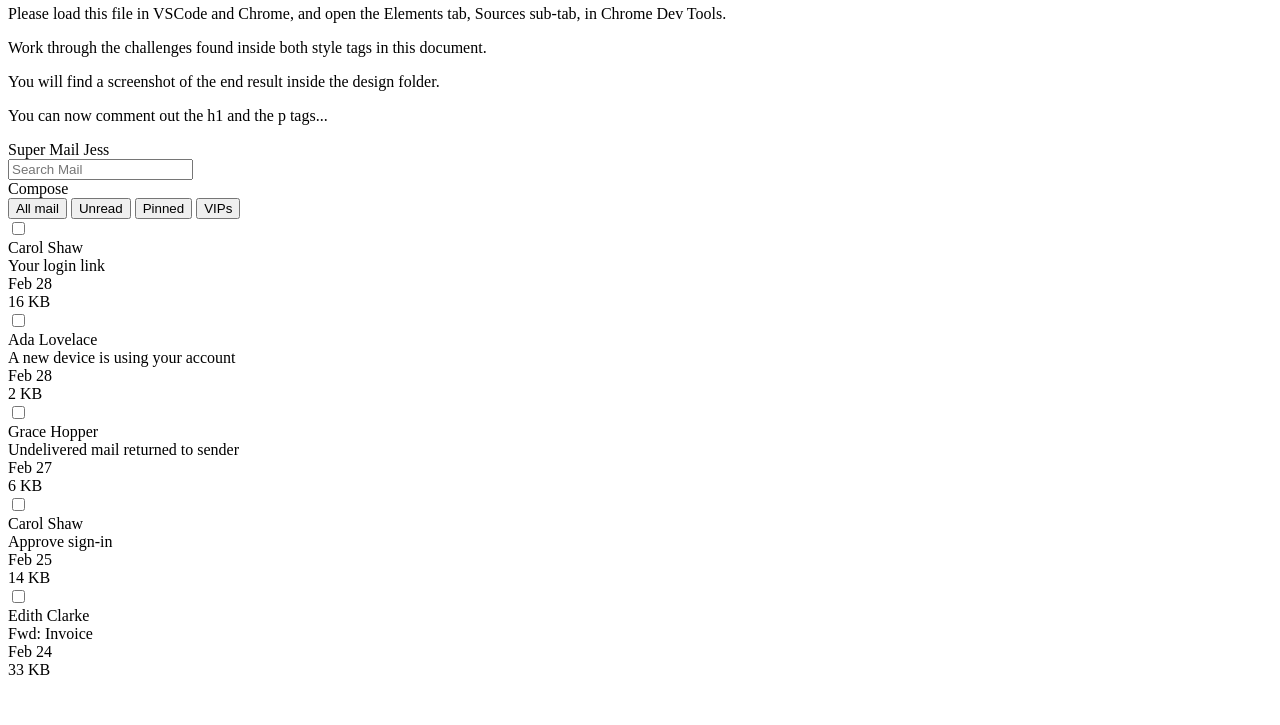
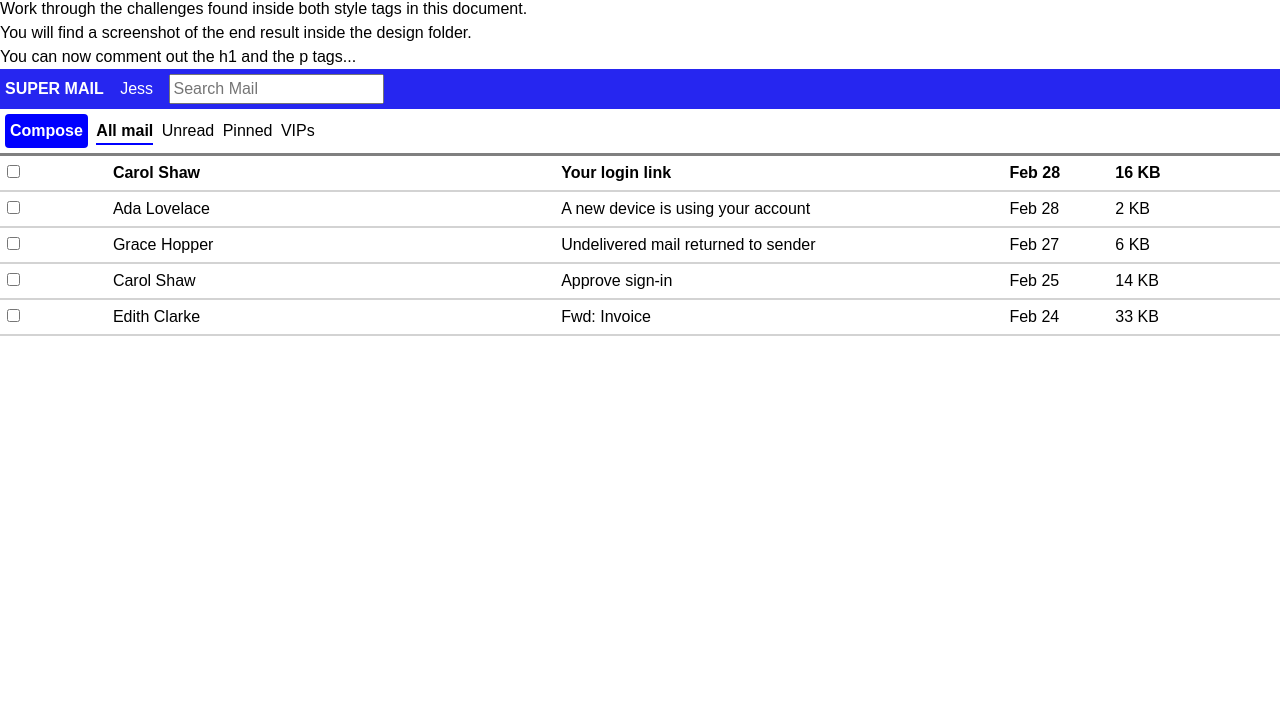
Before and after one commit to bloominstituteoftechnology/module-project-html-and-css-ii-chaunceyo, a plain HTML site: page index.html in a window 1280 px wide. Shown: the part 75-800 px from the top of the page. Drawn offline with Linux system fonts and the light colour scheme.

Commit message:
fininshed my project

```diff
--- a/index.html
+++ b/index.html
@@ -5,63 +5,192 @@
   <meta charset="UTF-8">
   <style>
     /* 👉 Task 1- Apply the reset found on this page: https://www.joshwcomeau.com/css/custom-css-reset/ */
+    /*
+  1. Use a more-intuitive box-sizing model.
+*/
+    *,
+    *::before,
+    *::after {
+      box-sizing: border-box;
+    }
 
+    /*
+  2. Remove default margin
+*/
+    * {
+      margin: 0;
+    }
+
+    /*
+  Typographic tweaks!
+  3. Add accessible line-height
+  4. Improve text rendering
+*/
+    body {
+      line-height: 1.5;
+      -webkit-font-smoothing: antialiased;
+    }
+
+    /*
+  5. Improve media defaults
+*/
+    img,
+    picture,
+    video,
+    canvas,
+    svg {
+      display: block;
+      max-width: 100%;
+    }
+
+    /*
+  6. Remove built-in form typography styles
+*/
+    input,
+    button,
+    textarea,
+    select {
+      font: inherit;
+    }
+
+    /*
+  7. Avoid text overflows
+*/
+    p,
+    h1,
+    h2,
+    h3,
+    h4,
+    h5,
+    h6 {
+      overflow-wrap: break-word;
+    }
+
+    /*
+  8. Create a root stacking context
+*/
+    #root,
+    #__next {
+      isolation: isolate;
+    }
   </style>
   <style>
     /* 👉 Task 2- Target the body element.
     Apply a font family of Arial to the body element.
     The font property is inherited by descendant (nested) elements. */
+    body {
+      font-family: Arial, Helvetica, sans-serif;
+    }
 
     /* 👉 Task 3- Target the element with id headerTop.
     Apply white color to the text, some padding using px or rem units, and a dark background color. */
+    #headerTop {
+      color: white;
+      padding: 5px;
+      background-color: rgb(38, 38, 240);
+    }
 
     /* 👉 Task 4- Target the divs that are directly nested underneath the id headerTop.
     Make them display as inline block, instead of block.
     This will make them render on the same line. */
+    #headerTop div {
+      display: inline-block;
+    }
 
     /* 👉 Task 5- Target the spans that are nested inside the id headerTop.
     Make them have some margin on the right.
     This will prevent the spans from crashing against one another. */
+    #headerTop span {
+      margin-right: 12px;
+    }
 
     /* 👉 Task 6- Target the first span nested inside the element with id headerTop.
     Make it have a font weight of bold, and transform the text to uppercase. */
+    #headerTop span:nth-of-type(1) {
+      font-weight: bold;
+      text-transform: uppercase;
+    }
 
     /* 👉 Task 7- Target the id headerBottom.
     Give it a bottom border of 1 pixel, solid gray, and a little bit of padding using px or rem units. */
+    #headerBottom {
+      border-bottom: 3px solid gray;
+      padding: 5px;
+    }
 
     /* 👉 Task 8- Target the divs that are nested directly inside the element with id headerBottom.
     Make them display as inline block, instead of block.
     This will cause them to render on the same line.
     You can consolidate this rule with the one on step. 4 */
+    #headerBottom div {
+      display: inline-block;
+    }
 
     /* 👉 Task 9- Target the "Compose" button, although note it's a div instead an actual button.
     Give it color, bold text, background, padding, border radius, margin right, and a cursor of pointer. */
+    #headerBottom div:nth-of-type(1) {
+      color: white;
+      font-weight: bold;
+      background-color: blue;
+      padding: 5px;
+      border-radius: 4px;
+      margin-right: 4px;
+      cursor: pointer;
+    }
 
     /* 👉 Task 10- Research how to remove all the default styling of button elements.
     Target the button elements inside the element with id headerBottom.
     Remove all their styling, give them a bit of margin to the right, and a cursor of pointer. */
+    #headerBottom button {
+        background: none;
+        border: none;
+        padding: 0;
+        margin-right: 4px;
+        cursor: pointer;
+      }
+
 
     /* 👉 Task 11- Target the button element inside the id headerBottom that has a class of active
     Make the font weight be bolder, and add a bottom border of 2 pixels solid color (you choose the color).
     Add the class name to the "All mail" button. */
+    #headerBottom button.active{
+      font-weight: bolder;
+      border-bottom: 2px solid blue;
+
+    }
 
     /* 👉 Task 12- Target all divs directly nested inside elements with a class of email,
     and make them display as inline-block elements.
     This will make each email render all its details in the same line*/
-
+    .email div{
+      display: inline-block;
+    }
     /* 👉 Task 13- Target the elements with a class of email.
     Give them some padding, bigger padding to the left, and a bottom border of very light grey. */
-
+    .email{
+      padding: 5px;
+      padding-left: 7px;
+      border-bottom: 2px solid lightgray;
+    }
     /* 👉 Task 14- Target each div inside the element with a class of email.
     Make the email author and the email subject take 35% of the width of the parent element.
     Make the check, the date and the size take up 8% of the width of the parent element.
     This will arrange the details in visible columns. */
+    .email-name, .email-subject{
+      width: 35%;
+    }
+    .email-check, .email-date, .email-size{
+      width: 8%;
+    }
+
+
 
     /* 👉 Task 15- Target the second email and have its font weight be bold.
     This will make it look "unread". */
-
+    #emails div:nth-of-type(1){
+      font-weight: bold;
+    }
     /* Well done! Check the design file to make sure you are close enough. */
-
   </style>
   <title>Document</title>
 </head>
@@ -88,7 +217,7 @@
       <div id="headerBottom">
         <div>Compose</div>
         <div>
-          <button>All mail</button>
+          <button class = "active">All mail</button>
           <button>Unread</button>
           <button>Pinned</button>
           <button>VIPs</button>
```
